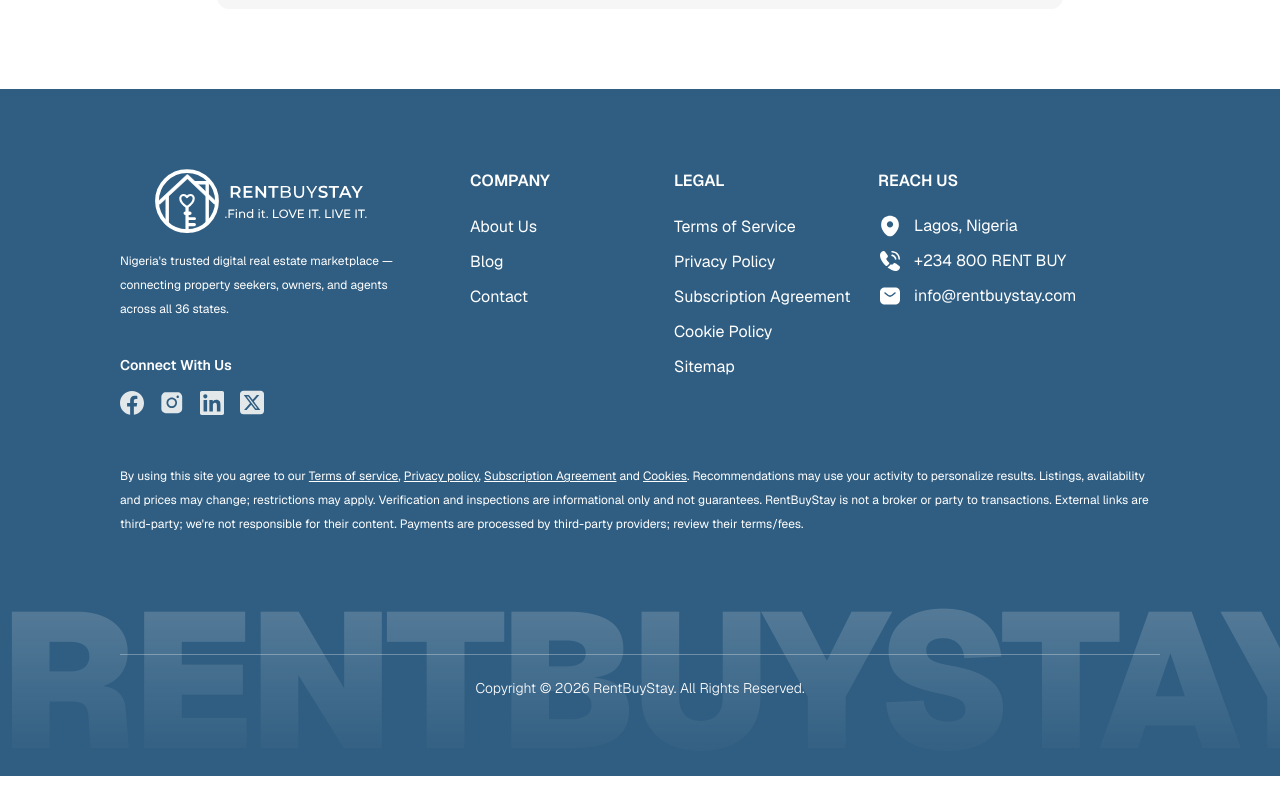
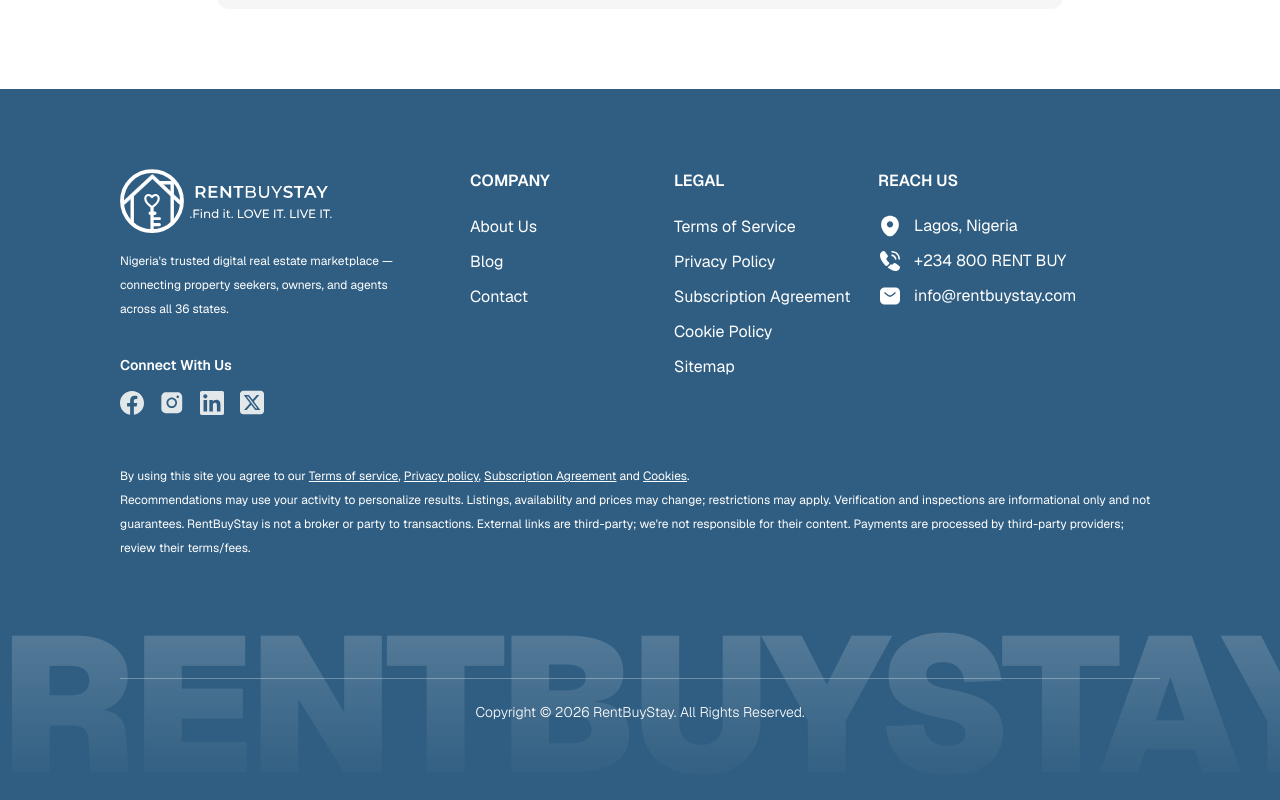
Before and after one commit to RentBuyStay/Frontend, a Next.js app: page / in a window 1280 px wide. Shown: the part 7879-8679 px from the top of the page. Before the commit the page ends 8655 px from the top, so only its background shows below. Built offline with nearby package versions, Linux system fonts and the light colour scheme.

Commit message:
fix: footer logo alignment + split disclaimer into 2 paragraphs

```diff
--- a/src/components/Footer.tsx
+++ b/src/components/Footer.tsx
@@ -39,10 +39,12 @@
         {/* Top layout — Figma: Brand left (282), Group of 3 right with justify-between */}
         <div className="flex flex-col lg:flex-row lg:justify-between gap-y-10">
 
-          {/* Brand column — 282 wide */}
+          {/* Brand column — 282 wide, left-aligned */}
           <div className="flex flex-col gap-8 w-full lg:w-[282px] shrink-0">
             <div className="flex flex-col gap-4">
-              <Image src="/images/logo-footer.svg" alt="RentBuyStay" width={212} height={64} className="h-16 w-auto" />
+              {/* Use plain img to avoid Next.js Image wrapper issues */}
+              {/* eslint-disable-next-line @next/next/no-img-element */}
+              <img src="/images/logo-footer.svg" alt="RentBuyStay" width={212} height={64} style={{ display: "block", marginLeft: 0 }} />
               <p style={{ fontSize: "12px", lineHeight: "24px", color: "#ffffff" }}>
                 Nigeria&apos;s trusted digital real estate marketplace — connecting property
                 seekers, owners, and agents across all 36 states.
@@ -112,19 +114,23 @@
           </div>
         </div>
 
-        {/* Disclaimer */}
-        <p className="mt-12 max-w-[1200px]" style={{ fontSize: "12px", lineHeight: "24px", color: "#ffffff" }}>
+        {/* Disclaimer — 2 lines: first sentence with links, second sentence below */}
+        <div className="mt-12 max-w-[1200px] flex flex-col" style={{ fontSize: "12px", lineHeight: "24px", color: "#ffffff" }}>
+          <p>
             By using this site you agree to our{" "}
             <Link href="/tos" className="underline">Terms of service</Link>,{" "}
             <Link href="/privacy" className="underline">Privacy policy</Link>,{" "}
             <Link href="/tos" className="underline">Subscription Agreement</Link> and{" "}
             <Link href="/privacy" className="underline">Cookies</Link>.
+          </p>
+          <p>
             Recommendations may use your activity to personalize results. Listings, availability and
             prices may change; restrictions may apply. Verification and inspections are informational
             only and not guarantees. RentBuyStay is not a broker or party to transactions. External
             links are third-party; we&apos;re not responsible for their content. Payments are
             processed by third-party providers; review their terms/fees.
           </p>
+        </div>
       </div>
 
       {/* Bottom section — watermark BG with divider+copyright OVERLAID */}
```
Lines whose indentation alone changed are shown as unchanged.
